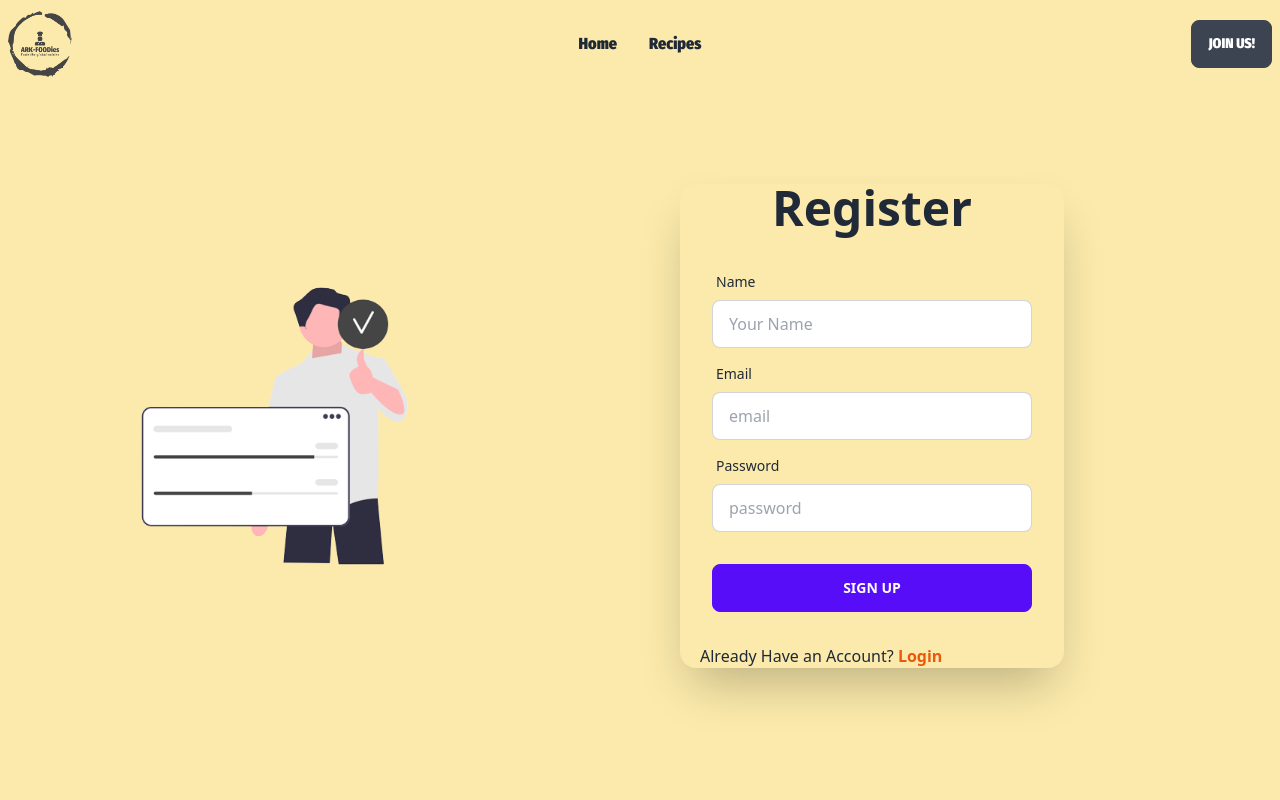
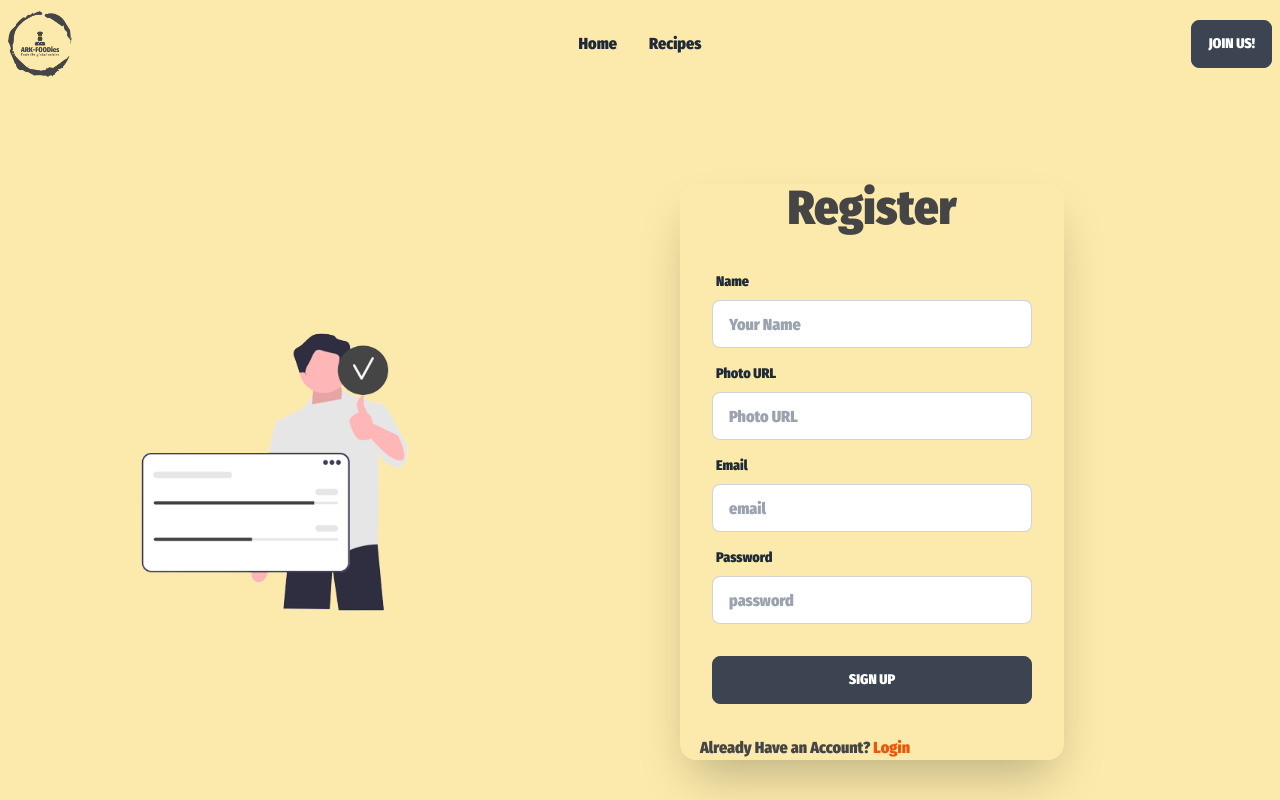
Before and after one commit to abdurrahman720/arkFOODies_MERN-client, a React (Create React App) app: page /register in a window 1280 px wide. Shown: the top 800 px of the page. Built offline with nearby package versions, Linux system fonts and the light colour scheme; no server answers.

Commit message:
updated login and register page's font and color

```diff
--- a/src/Context/Authentication/firebase.config.js
+++ b/src/Context/Authentication/firebase.config.js
@@ -5,12 +5,12 @@ import { initializeApp } from "firebase/app";
 
 // Your web app's Firebase configuration
 const firebaseConfig = {
-  apiKey: "AIzaSyDSeJHV206FYRon-viWWB_kqP5CGZS2QrY",
-  authDomain: "ark-food.firebaseapp.com",
-  projectId: "ark-food",
-  storageBucket: "ark-food.appspot.com",
-  messagingSenderId: "1016785170670",
-  appId: "1:1016785170670:web:9fab48f457e270680c83ff"
+  apiKey: "AIzaSyCPtmigiIekNioj9UUNA63TVlNjqYDqvI4",
+  authDomain: "ark-foodies.firebaseapp.com",
+  projectId: "ark-foodies",
+  storageBucket: "ark-foodies.appspot.com",
+  messagingSenderId: "852924980592",
+  appId: "1:852924980592:web:46696f7b4376cf69af43b5"
 };
 
 // Initialize Firebase
--- a/src/Context/UserContext/Context.jsx
+++ b/src/Context/UserContext/Context.jsx
@@ -36,10 +36,10 @@ const Context = ({ children }) => {
         return createUserWithEmailAndPassword(auth, email, password);
     }
 
-    const updateUser = (name) => {
+    const updateUser = (name,photo) => {
         return updateProfile(auth.currentUser, {
             displayName: name,
-
+            photoURL: photo
         })
     }
 
--- a/src/Pages/Auth/Login.jsx
+++ b/src/Pages/Auth/Login.jsx
@@ -38,7 +38,7 @@ const Login = () => {
         <div className="text-center lg:text-left bg-mybg">
           <img className="w-3/4" src={login} alt="" />
         </div>
-        <div className="card flex-shrink-0 w-full max-w-sm shadow-2xl bg-mybg my-10 ">
+        <div className="card flex-shrink-0 w-full max-w-sm shadow-2xl bg-mybg my-10 font-custom1 text-myprimary ">
           <h1 className="text-5xl font-bold text-center">Login</h1>
           <form onSubmit={handleLogin} className="card-body">
             <div className="form-control">
@@ -70,7 +70,7 @@ const Login = () => {
             </div>
             {error && <p className="text-warning">{error}</p>}
             <div className="form-control mt-6">
-              <input className="btn btn-primary" type="submit" value="Login" />
+              <input className="btn btn-myprimary" type="submit" value="Login" />
             </div>
           </form>
           <p className="mx-5">
--- a/src/Pages/Auth/Register.jsx
+++ b/src/Pages/Auth/Register.jsx
@@ -5,7 +5,7 @@ import { UserContext } from "../../Context/UserContext/Context";
 
 const Register = () => {
 
-  const { emailSignUp, updateName } = useContext(UserContext);
+  const { emailSignUp, updateUser } = useContext(UserContext);
   const navigate = useNavigate();
   const location = useLocation();
   const from = location?.state?.from?.pathname || "/";
@@ -16,10 +16,11 @@ const Register = () => {
       const name = form.name.value;
         const email = form.email.value;
       const password = form.password.value;
+      const photo  = form.photo.value;
       emailSignUp(email, password)
           .then(userCredentials => {
             const user = userCredentials.user;
-              updateName(name)
+              updateUser(name,photo)
                   .then(() => {
                   console.log('updated name');
                   })
@@ -42,7 +43,7 @@ const Register = () => {
         <div className="text-center lg:text-left">
           <img className="w-3/4" src={login} alt="" />
         </div>
-        <div className="card flex-shrink-0 w-full max-w-sm shadow-2xl my-10 bg-mybg ">
+        <div className="card flex-shrink-0 w-full max-w-sm shadow-2xl my-10 font-custom1 text-myprimary bg-mybg ">
           <h1 className="text-5xl font-bold text-center">Register</h1>
           <form onSubmit={handleSignUp} className="card-body">
             <div className="form-control">
@@ -53,6 +54,18 @@ const Register = () => {
                 type="text"
                 placeholder="Your Name"
                 name="name"
+                className="input input-bordered"
+                required
+              />
+            </div>
+            <div className="form-control">
+              <label className="label">
+                <span className="label-text">Photo URL</span>
+              </label>
+              <input
+                type="text"
+                placeholder="Photo URL"
+                name="photo"
                 className="input input-bordered"
                 required
               />
@@ -83,7 +96,7 @@ const Register = () => {
             </div>
             <div className="form-control mt-6">
               <input
-                className="btn btn-primary"
+                className="btn btn-myprimary"
                 type="submit"
                 value="Sign Up"
               />
--- a/src/Pages/Review/Review.jsx
+++ b/src/Pages/Review/Review.jsx
@@ -1,13 +1,16 @@
-import React from 'react';
+import React, { useContext } from 'react';
 import { useLoaderData } from 'react-router-dom';
+import { UserContext } from '../../Context/UserContext/Context';
 
 const Review = () => {
     const { recipe } = useLoaderData();
+    const {user} = useContext(UserContext)
     const { _id, title } = recipe;
 
     return (
         <div className="bg-mybg text-center">
-           <h1 className="text-3xl font-custom1 text-myprimary"> Review for {title}</h1>
+            <h1 className="text-3xl font-custom1 text-myprimary"> Review for {title}</h1>
+
         </div>
     );
 };
```
